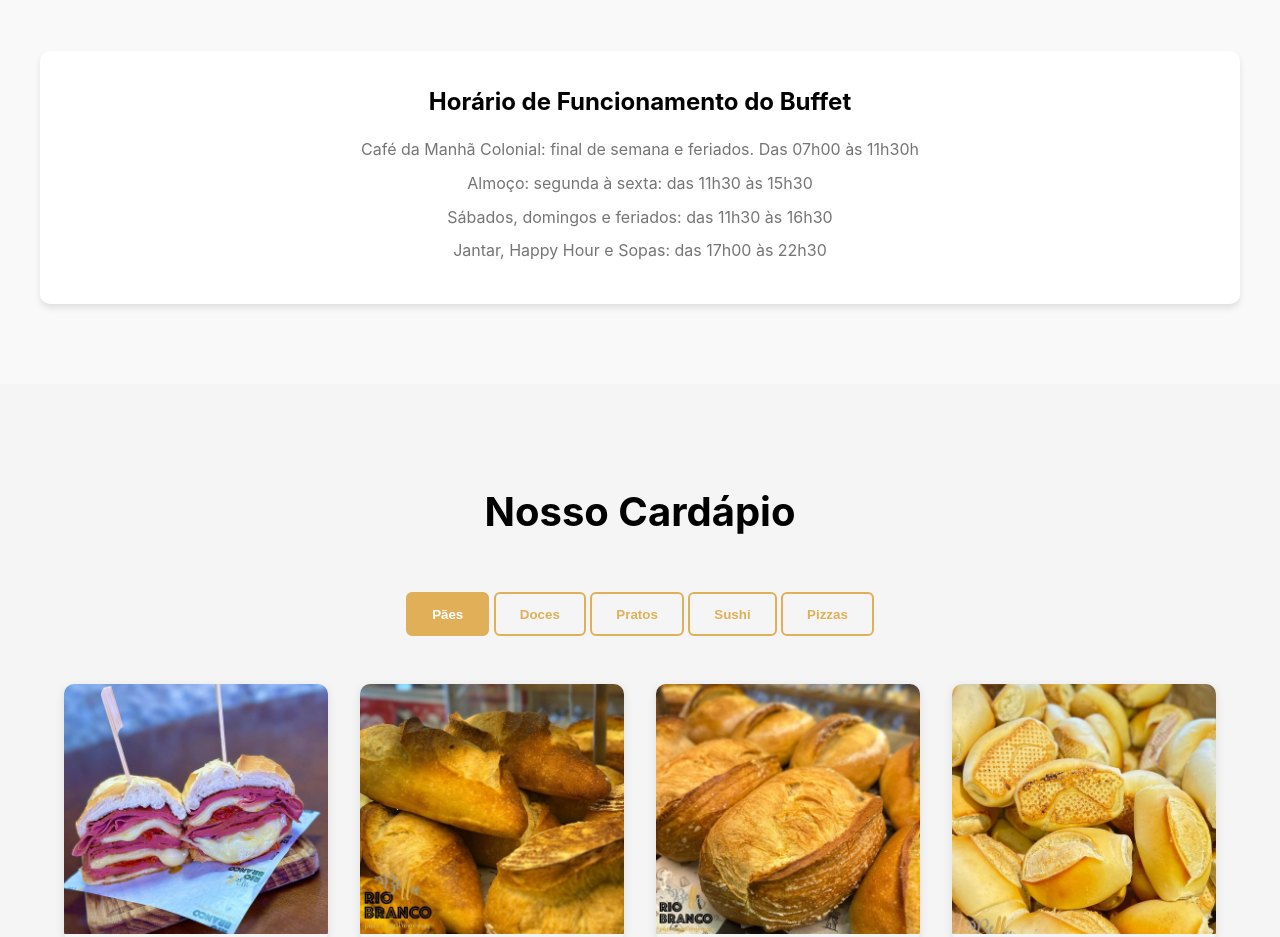
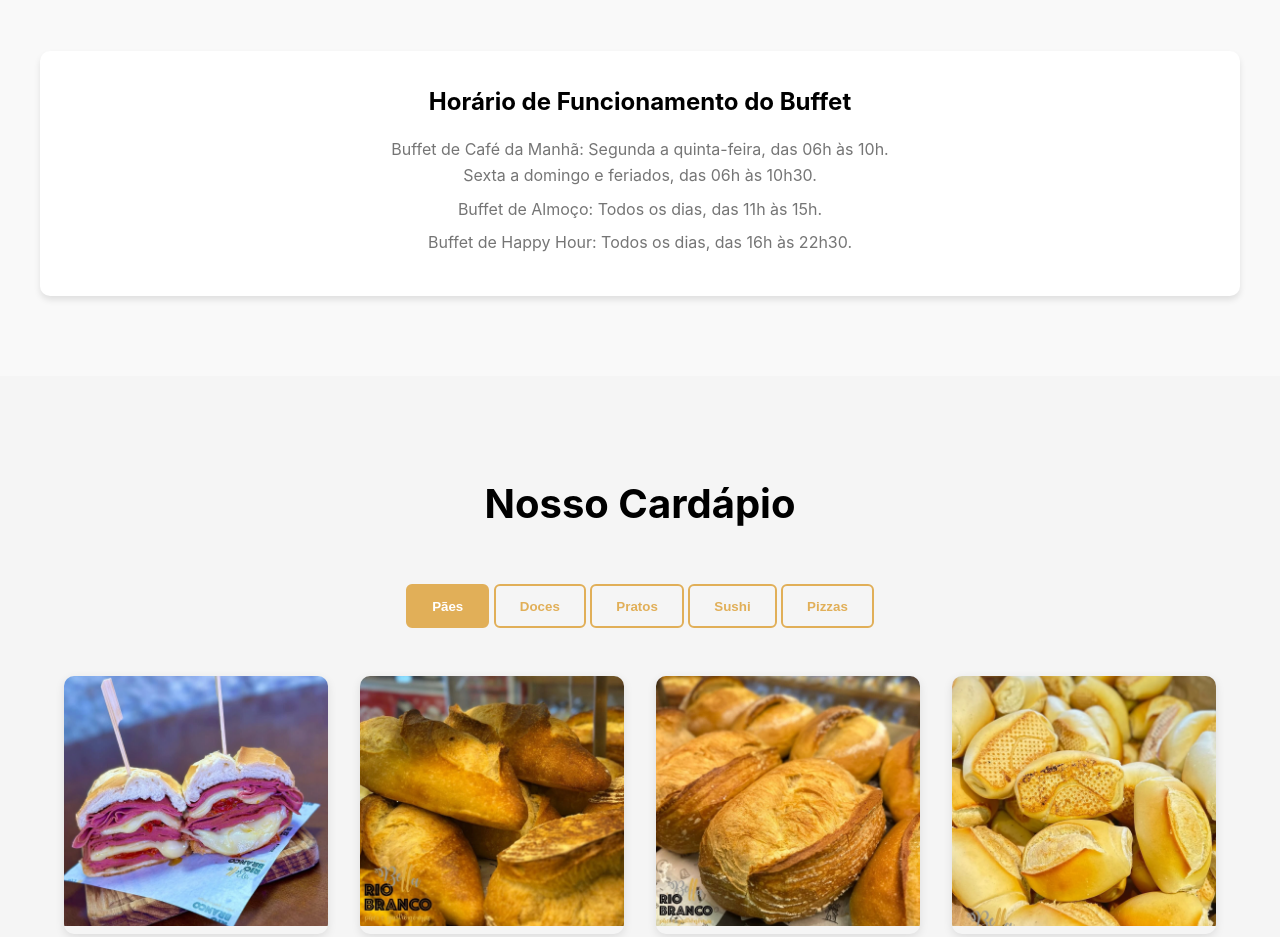
Before and after one commit to AmibieL/projeto_bella_rb, a plain HTML site: page index.html in a window 1280 px wide. Shown: the part 1800-2737 px from the top of the page. Drawn offline with nearby package versions, Linux system fonts and the light colour scheme.

Commit message:
new buffet section info

```diff
--- a/index.html
+++ b/index.html
@@ -8,7 +8,7 @@
     <meta name="keywords"
       content="Panificadora, buffet, eventos, cardápio, festas, gastronomia, cafeteria, Acre, Rio branco, Bella Rio Braco, buffet self-service">
     <meta name="author" content="Seu Nome ou Empresa">
-    <title>bellariobranco</title>
+    <title>Bella Rio Branco</title>
     <link rel="stylesheet" href="style.css" />
     <link rel="stylesheet"
       href="https://cdnjs.cloudflare.com/ajax/libs/font-awesome/6.0.0/css/all.min.css" />
@@ -103,11 +103,11 @@
         </div>
         <div class="buffet-info">
           <h3>Horário de Funcionamento do Buffet</h3>
-          <p>Café da Manhã Colonial: final de semana e feriados. Das 07h00 às
-            11h30h</p>
-          <p>Almoço: segunda à sexta: das 11h30 às 15h30</p>
-          <p>Sábados, domingos e feriados: das 11h30 às 16h30</p>
-          <p>Jantar, Happy Hour e Sopas: das 17h00 às 22h30</p>
+          <p>Buffet de Café da Manhã: Segunda a quinta-feira, das 06h às 10h.
+            <br>
+            Sexta a domingo e feriados, das 06h às 10h30.</p>
+          <p>Buffet de Almoço: Todos os dias, das 11h às 15h.</p>
+          <p>Buffet de Happy Hour: Todos os dias, das 16h às 22h30.</p>
         </div>
       </section>
 
```
